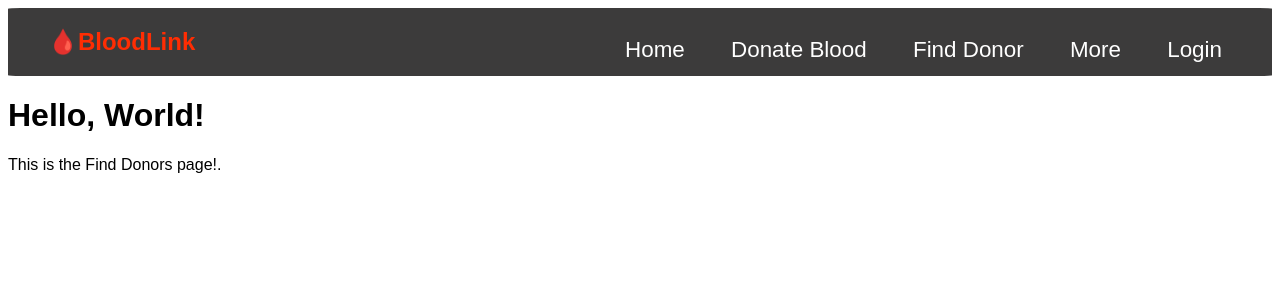
After one commit to NimishKr16/BloodLink, a Flask app: page /findDonors in a window 1280 px wide. The commit adds this page. Shown: the top 300 px of the page. Run offline with Flask 3, Linux system fonts and the light colour scheme.

Commit message:
Added Page navigations

```diff
--- a/app.py
+++ b/app.py
@@ -9,7 +9,16 @@ db = SQLAlchemy(app)
 
 @app.route('/')
 def home():
-    return render_template("base.html")
+    return render_template('home.html')
+
+@app.route('/findDonors')
+def find_donor():
+    return render_template('findDonor.html')
+
+@app.route('/donateBlood')
+def donate():
+    return render_template('donate.html')
+
 
 if __name__ == '__main__':
     with app.app_context():
--- a/templates/base.html
+++ b/templates/base.html
@@ -1,18 +1,18 @@
 <!DOCTYPE html>
 <html lang="en">
-<head>
-    <meta charset="UTF-8">
-    <meta name="viewport" content="width=device-width, initial-scale=1.0">
-    <title>Home-BloodLink</title>
-</head>
-<link rel="stylesheet" href="../static/styles/base.css">
-<nav class="navbar">
+  <head>
+    <meta charset="UTF-8" />
+    <meta name="viewport" content="width=device-width, initial-scale=1.0" />
+    <title>{% block title %} Home-BloodLink {% endblock %}</title>
+  </head>
+  <link rel="stylesheet" href="../static/styles/base.css" />
+  <nav class="navbar">
     <div class="container">
-      <a href="#" id = "nav-brand" class="logo">🩸BloodLink</a>
+      <a href="#" id="nav-brand" class="logo">🩸BloodLink</a>
       <ul class="nav-links">
-        <li><a href="#">Home</a></li>
-        <li><a href="#">Donate Blood</a></li>
-        <li><a href="#">Find Donor</a></li>
+        <li><a href="{{ url_for('home') }}">Home</a></li>
+        <li><a href="{{ url_for('donate') }}">Donate Blood</a></li>
+        <li><a href="{{ url_for('find_donor') }}">Find Donor</a></li>
         <li class="dropdown">
           <a href="#" class="dropbtn">More</a>
           <div class="dropdown-content">
@@ -24,18 +24,9 @@
       </ul>
     </div>
   </nav>
+  <body>
 
-<body>
-    <div id="home-text">
-        <h1>Discover <span style="color: red;">BloodLink!</span></h1>
-        <h2>Your Gateway to Life-Saving Connections. <br>
-            Join us as we unite donors and recipients, <br>
-            transforming compassion into life-saving acts: <br>
-            <span style="color: red;">ONE DROP AT A TIME.🩸</span></h2>
-    </div>
-    <div id="home-img-container">
-        <img id="home-img" src="../static/images/image.png" alt="home-img">
-    </div>
+    {% block content %} {% endblock %}
 
-</body>
+  </body>
 </html>
--- /dev/null
+++ b/templates/findDonor.html
@@ -0,0 +1,10 @@
+{% extends "base.html" %}
+
+{% block title %}
+    Find Donors
+{% endblock %}
+
+{% block content %}
+    <h1>Hello, World!</h1>
+    <p>This is the Find Donors page!.</p>
+{% endblock %}
```
Also changed, not shown: templates/donate.html (added, +10 -0 lines), templates/home.html (added, +21 -0 lines).
